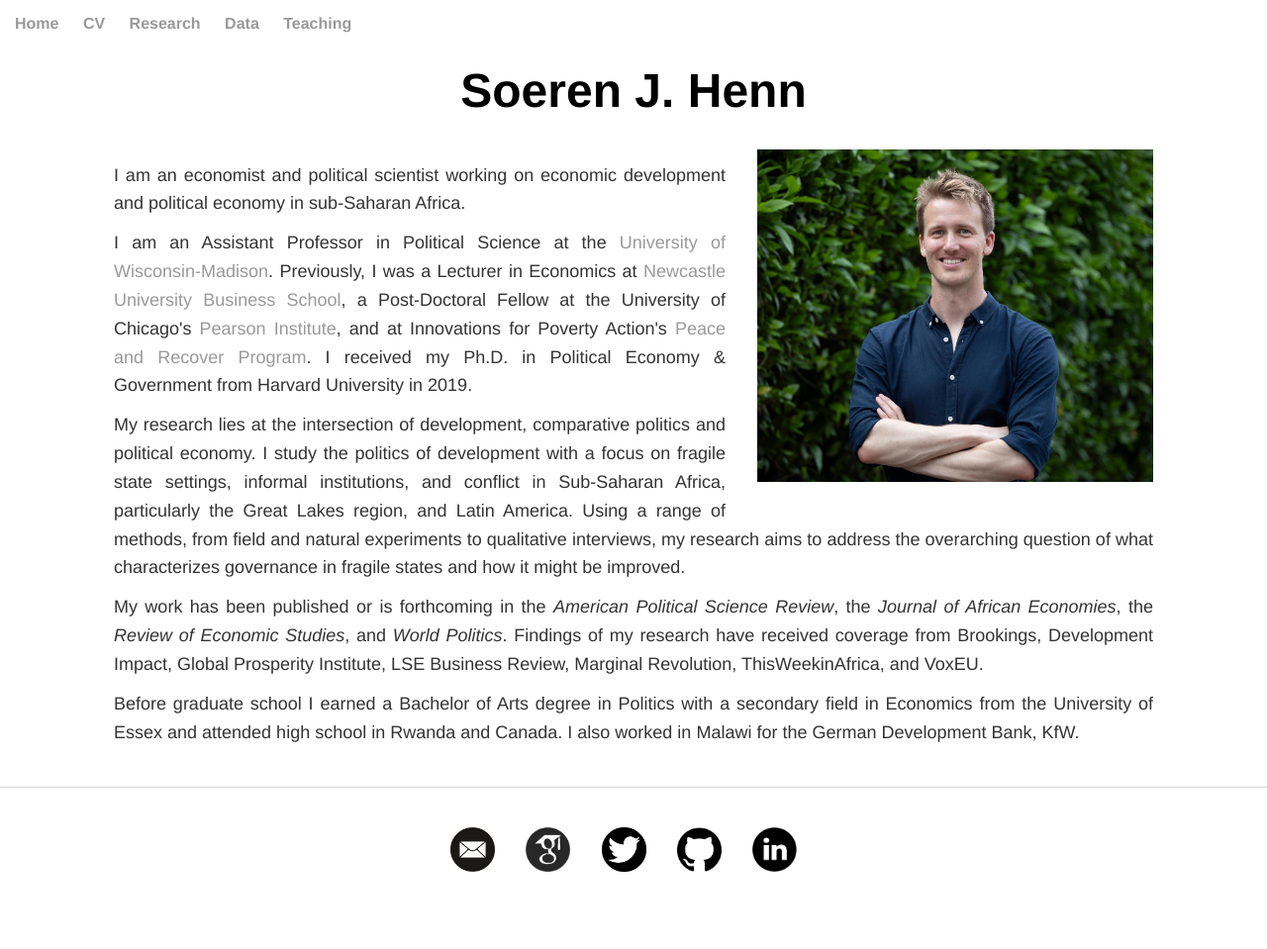
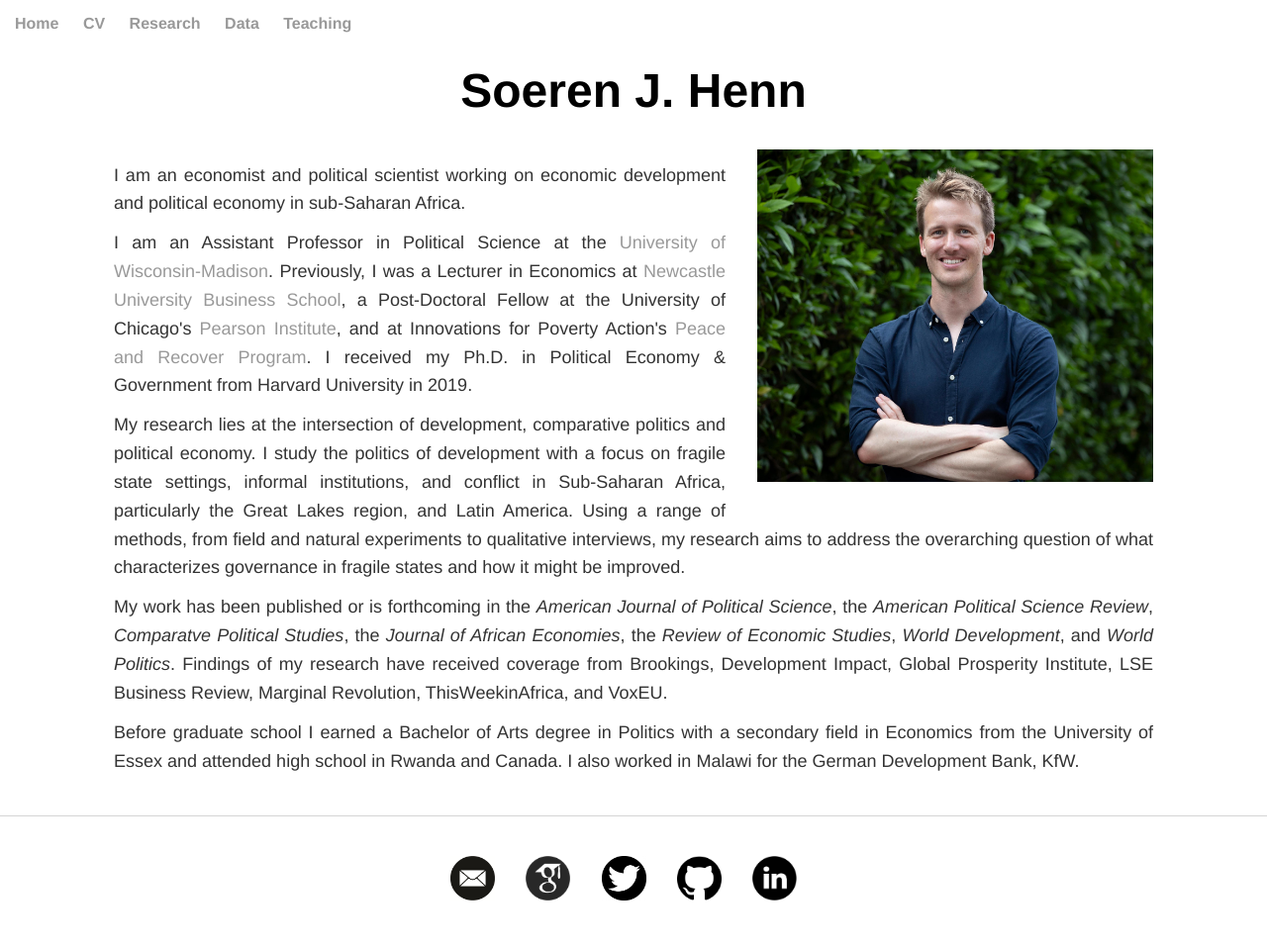
Before and after one commit to soeren-henn/soeren-henn.github.io, a Jekyll site: the page built from index.html, in a window 1280 px wide. Shown: the whole page at 99% size. Built offline with Jekyll 4.4.1, drawn with Linux system fonts in a browser that asks for light colours; before the commit the page ends 930 px from its top, so only the background shows below that.

Commit message:
Update index.html

```diff
--- a/index.html
+++ b/index.html
@@ -16,7 +16,7 @@
 		<p>I am an economist and political scientist working on economic development and political economy in sub-Saharan Africa.</p>
 		<p>I am an Assistant Professor in Political Science at the <a href="https://polisci.wisc.edu/" target="_blank">University of Wisconsin-Madison</a>. Previously, I was a Lecturer in Economics at <a href="https://www.ncl.ac.uk/business/" target="_blank">Newcastle University Business School</a>, a Post-Doctoral Fellow at the University of Chicago's <a href="https://thepearsoninstitute.org" target="_blank">Pearson Institute</a>, and at Innovations for Poverty Action's <a href="https://www.poverty-action.org/program-area/peace-and-recovery" target="_blank">Peace and Recover Program</a>. I received my Ph.D. in Political Economy &#38 Government from Harvard University in 2019.</p>
 		<p>My research lies at the intersection of development, comparative politics and political economy. I study the politics of development with a focus on fragile state settings, informal institutions, and conflict in Sub-Saharan Africa, particularly the Great Lakes region, and Latin America. Using a range of methods, from field and natural experiments to qualitative interviews, my research aims to address the overarching question of what characterizes governance in fragile states and how it might be improved.</p>
-		<p>My work has been published or is forthcoming in the <i>American Political Science Review</i>, the <i>Journal of African Economies</i>, the <i>Review of Economic Studies</i>, and <i>World Politics</i>. Findings of my research have received coverage from Brookings, Development Impact, Global Prosperity Institute, LSE Business Review, Marginal Revolution, ThisWeekinAfrica, and VoxEU.</p>
+		<p>My work has been published or is forthcoming in the <i>American Journal of Political Science</i>, the <i>American Political Science Review</i>, <i>Comparatve Political Studies</i>, the <i>Journal of African Economies</i>, the <i>Review of Economic Studies</i>, <i>World Development</i>, and <i>World Politics</i>. Findings of my research have received coverage from Brookings, Development Impact, Global Prosperity Institute, LSE Business Review, Marginal Revolution, ThisWeekinAfrica, and VoxEU.</p>
 		<p>Before graduate school I earned a Bachelor of Arts degree in Politics with a secondary field in Economics from the University of Essex and attended high school in Rwanda and Canada. I also worked in Malawi for the German Development Bank, KfW. </p>
 
 	</div>
```
